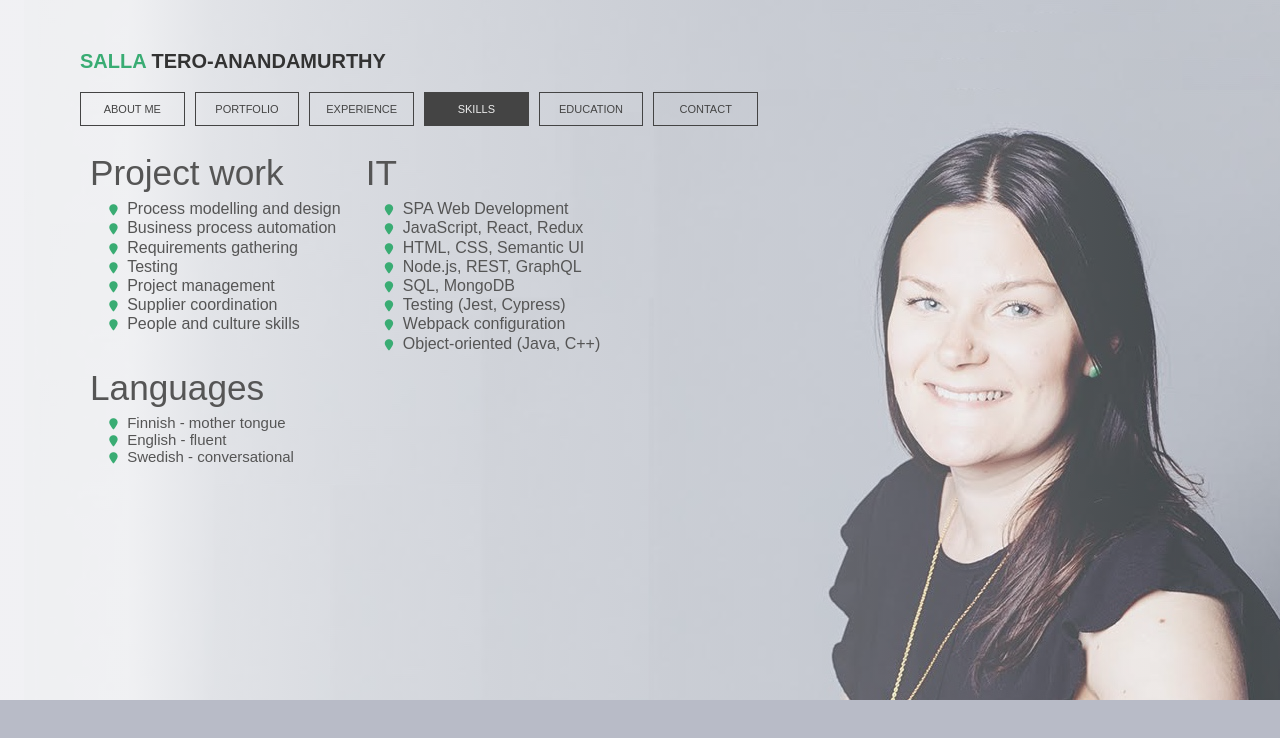
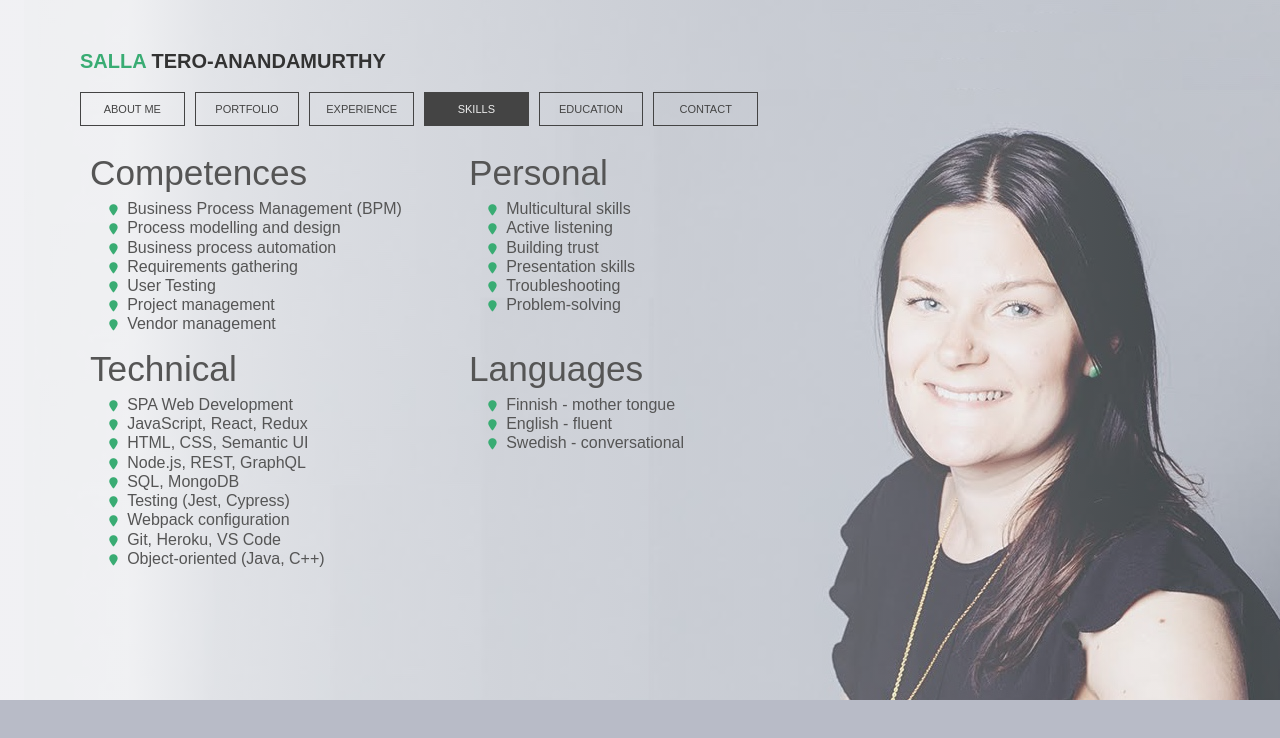
Before and after one commit to sallatero/sallatero.github.io, a React (Create React App) app: page / in a window 1280 px wide. Both pictures are taken after a click on the element "SKILLS". Shown: the top 738 px of the page. Built offline with nearby package versions, Linux system fonts and the light colour scheme.

Commit message:
Adjusted Skills page's text boxes, decorated links at Contact page

```diff
--- a/src/App.css
+++ b/src/App.css
@@ -486,11 +486,18 @@ ul {
   display: flex;
   flex-direction: row;
   flex-wrap: wrap;
-/*  background-color: aqua;*/
+  /*align-items: stretch;*/
+  /*background-color: #39ac73;*/
 }
 .skills-text {
-  display: inline-block;
+  /*display: inline-block;*/
   padding-inline-end: 25px;
+}
+.skills-text.big {
+  flex: 1 0 250px;
+}
+.skills-text.small {
+  flex: 1 0 170px;
 }
 .skills-heading {
   font-size: 2.2rem;
@@ -509,3 +516,12 @@ ul {
 .contact-heading {
   font-size: 2.2rem;
 }
+.contact-text a:link, .contact-text a:visited {
+  text-decoration: none;
+  color: #444;
+  /*font-weight: normal;*/
+  transition: all 0.5s;
+}
+.contact-text a:hover, .contact-text a:active {
+  color: #39ac73;
+}
--- a/src/Contact.js
+++ b/src/Contact.js
@@ -8,10 +8,10 @@ const Contact = (props) => {
         <div className='contact-heading tracking-in-expand'>Here's how you can reach me!</div>
         <ul>
           <li className='slide-in-top cont'><span><i class="fas fa-map-marker"></i></span>040 574 1164</li>
-          <li className='slide-in-top cont'><span><i class="fas fa-map-marker"></i></span>salla.tero@gmail.com</li>
-          <li className='slide-in-top cont'><span><i class="fas fa-map-marker"></i></span>linkedin.com/in/sallatero/</li>
-          <li className='slide-in-top cont'><span><i class="fas fa-map-marker"></i></span>facebook.com/salla.tero</li>
-          <li className='slide-in-top cont'><span><i class="fas fa-map-marker"></i></span>github.com/sallatero</li>
+          <li className='slide-in-top cont'><span><i class="fas fa-map-marker"></i></span><a href='mailto:salla.tero@gmail.com' rel='noopener noreferrer' target='_blank'>salla.tero@gmail.com</a></li>
+          <li className='slide-in-top cont'><span><i class="fas fa-map-marker"></i></span><a href='https://www.linkedin.com/in/sallatero/' rel='noopener noreferrer' target='_blank'>linkedin.com/in/sallatero/</a></li>
+          <li className='slide-in-top cont'><span><i class="fas fa-map-marker"></i></span><a href='https://www.facebook.com/salla.tero' rel='noopener noreferrer' target='_blank'>facebook.com/salla.tero</a></li>
+          <li className='slide-in-top cont'><span><i class="fas fa-map-marker"></i></span><a href='https://github.com/sallatero' rel='noopener noreferrer' target='_blank'>github.com/sallatero</a></li>
         </ul>
       </div>
     </div>
--- a/src/Skills.js
+++ b/src/Skills.js
@@ -5,20 +5,31 @@ const Skills = (props) => {
   return (
     <div id='skills'>
       <div className='skills-container'>
-        <div className='skills-text'>
-          <div className='skills-heading tracking-in-expand'>Project work</div>
+        <div className='skills-text big'>
+          <div className='skills-heading tracking-in-expand'>Competences</div>
           <ul>
+            <li className='slide-in-top skil'><span><i class="fas fa-map-marker"></i></span>Business Process Management (BPM)</li>
             <li className='slide-in-top skil'><span><i class="fas fa-map-marker"></i></span>Process modelling and design</li>
             <li className='slide-in-top skil'><span><i class="fas fa-map-marker"></i></span>Business process automation</li>
             <li className='slide-in-top skil'><span><i class="fas fa-map-marker"></i></span>Requirements gathering</li>
-            <li className='slide-in-top skil'><span><i class="fas fa-map-marker"></i></span>Testing</li>
+            <li className='slide-in-top skil'><span><i class="fas fa-map-marker"></i></span>User Testing</li>
             <li className='slide-in-top skil'><span><i class="fas fa-map-marker"></i></span>Project management</li>
-            <li className='slide-in-top skil'><span><i class="fas fa-map-marker"></i></span>Supplier coordination</li>
-            <li className='slide-in-top skil'><span><i class="fas fa-map-marker"></i></span>People and culture skills</li>
+            <li className='slide-in-top skil'><span><i class="fas fa-map-marker"></i></span>Vendor management</li>
           </ul>
         </div>
-        <div className='skills-text'>
-          <div className='skills-heading tracking-in-expand'>IT</div>
+        <div className='skills-text small'>
+          <div className='skills-heading tracking-in-expand'>Personal</div>
+          <ul>
+            <li className='slide-in-top skil'><span><i class="fas fa-map-marker"></i></span>Multicultural skills</li>
+            <li className='slide-in-top skil'><span><i class="fas fa-map-marker"></i></span>Active listening</li>
+            <li className='slide-in-top skil'><span><i class="fas fa-map-marker"></i></span>Building trust</li>
+            <li className='slide-in-top skil'><span><i class="fas fa-map-marker"></i></span>Presentation skills</li>
+            <li className='slide-in-top skil'><span><i class="fas fa-map-marker"></i></span>Troubleshooting</li>
+            <li className='slide-in-top skil'><span><i class="fas fa-map-marker"></i></span>Problem-solving</li>
+          </ul>
+        </div>
+        <div className='skills-text big'>
+          <div className='skills-heading tracking-in-expand'>Technical</div>
           <ul>
             <li className='slide-in-top skil'><span><i class="fas fa-map-marker"></i></span>SPA Web Development</li>
             <li className='slide-in-top skil'><span><i class="fas fa-map-marker"></i></span>JavaScript, React, Redux</li>
@@ -27,11 +38,11 @@ const Skills = (props) => {
             <li className='slide-in-top skil'><span><i class="fas fa-map-marker"></i></span>SQL, MongoDB</li>
             <li className='slide-in-top skil'><span><i class="fas fa-map-marker"></i></span>Testing (Jest, Cypress)</li>
             <li className='slide-in-top skil'><span><i class="fas fa-map-marker"></i></span>Webpack configuration</li>
+            <li className='slide-in-top skil'><span><i class="fas fa-map-marker"></i></span>Git, Heroku, VS Code</li>
             <li className='slide-in-top skil'><span><i class="fas fa-map-marker"></i></span>Object-oriented (Java, C++)</li>
           </ul>
         </div>
-      </div>
-      <div className='languages-text'>
+        <div className='skills-text small'>
           <div className='skills-heading tracking-in-expand'>Languages</div>
           <ul>
             <li className='slide-in-top skil'><span><i class="fas fa-map-marker"></i></span>Finnish - mother tongue</li>
@@ -40,6 +51,7 @@ const Skills = (props) => {
           </ul>
         </div>
       </div>
+    </div>
   )
 }
 
```
Lines whose indentation alone changed are shown as unchanged.
